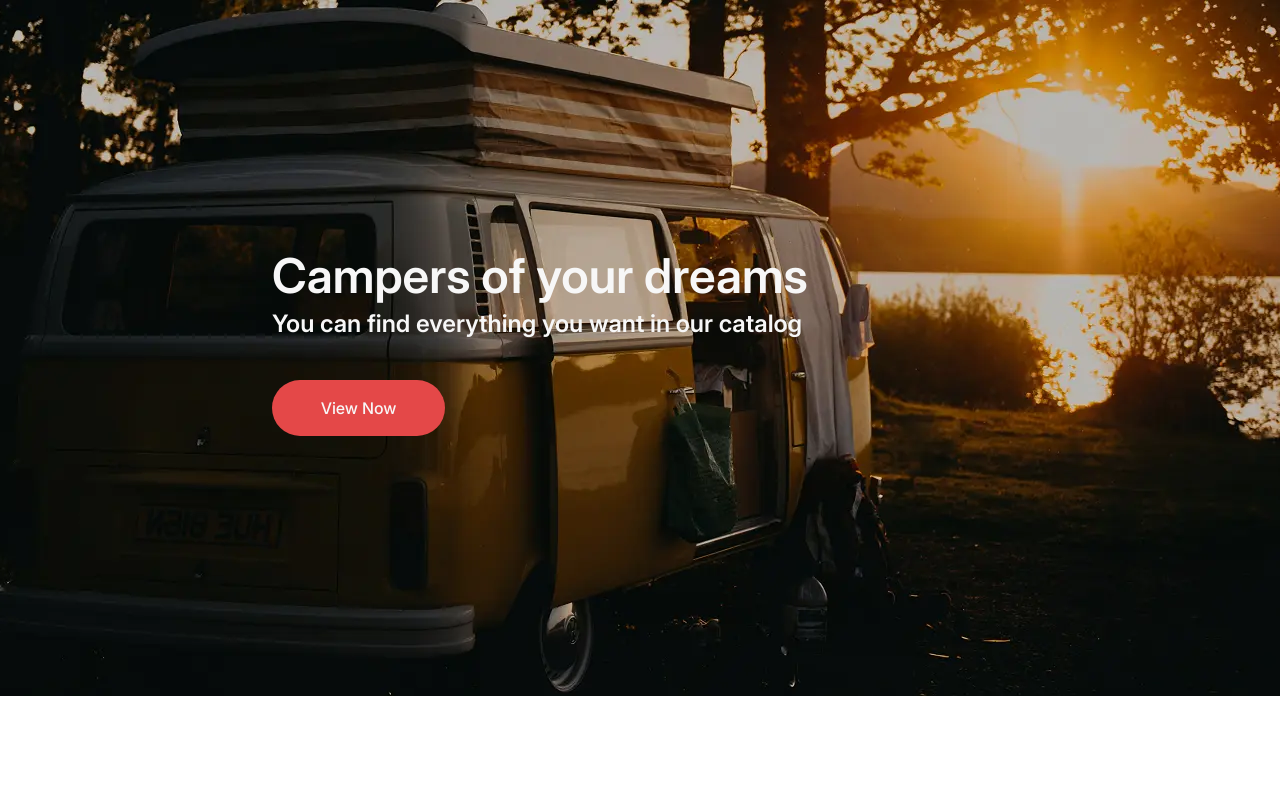
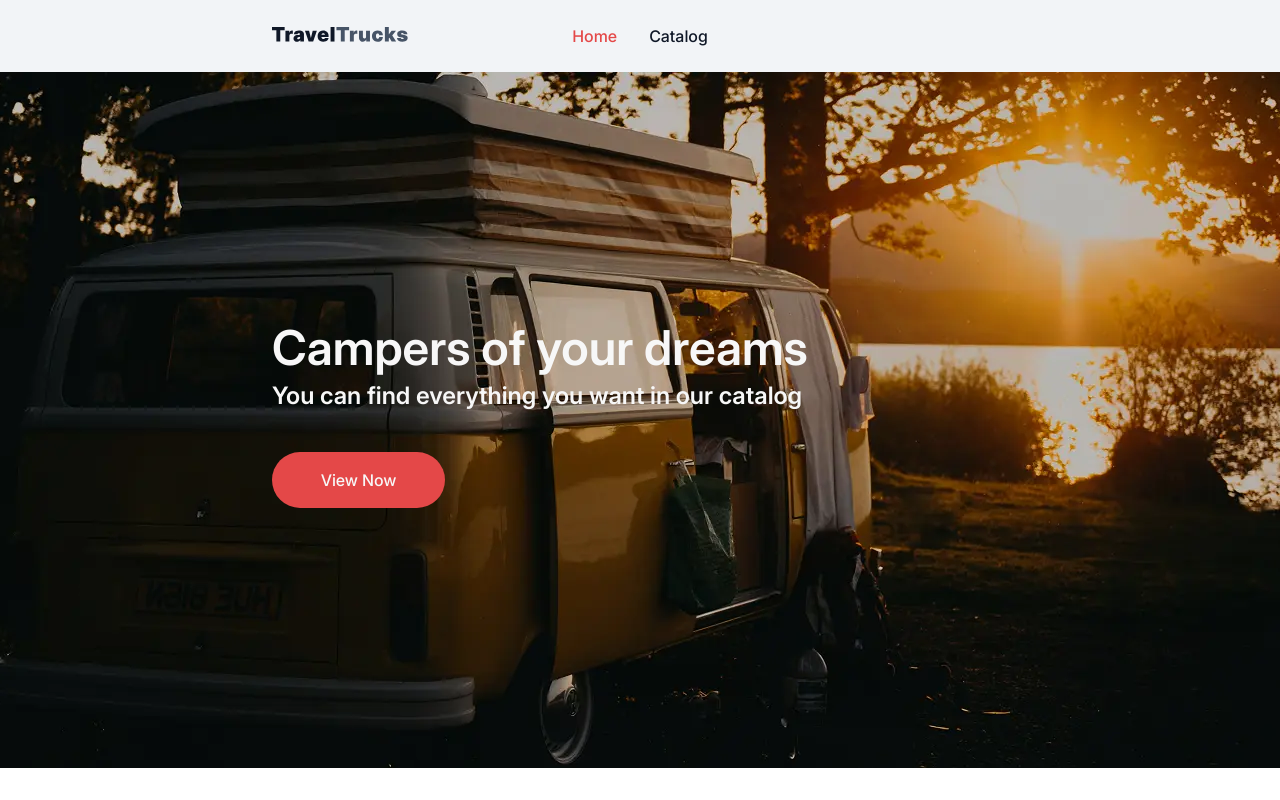
Before and after one commit to TanyaInfo86/traveltrucks-web, a React (Vite) app: page / in a window 1280 px wide. Built offline with nearby package versions, Linux system fonts and the light colour scheme.

Commit message:
add header, notFound, fix font

```diff
--- a/src/App.jsx
+++ b/src/App.jsx
@@ -1,11 +1,17 @@
+import Header from "./components/Header/Header.jsx";
 import { Routes, Route, Navigate } from "react-router-dom";
 import HomePage from "./pages/HomePage.jsx";
 
 export default function App() {
   return (
-    <Routes>
-      <Route path="/" element={<HomePage />} />
-      <Route path="*" element={<Navigate to="/" replace />} />
-    </Routes>
+    <>
+      <Header />
+      <main>
+        <Routes>
+          <Route path="/" element={<HomePage />} />
+          <Route path="*" element={<Navigate to="/" replace />} />
+        </Routes>
+      </main>
+    </>
   );
 }
--- /dev/null
+++ b/src/components/Header/Header.jsx
@@ -0,0 +1,19 @@
+import Navigation from "../Navigation/Navigation.jsx";
+import style from "./Header.module.css";
+import IconLogotravel from "../../assets/icons/logotravel.svg?react";
+import { NavLink } from "react-router-dom";
+
+const Header = () => {
+  return (
+    <header className={style.header}>
+      <div className={style.container}>
+        <NavLink className={style.logotravel} to="/" aria-label="Go to home">
+          <IconLogotravel />
+        </NavLink>
+        <Navigation />
+      </div>
+    </header>
+  );
+};
+
+export default Header;
--- /dev/null
+++ b/src/components/Header/Header.module.css
@@ -0,0 +1,44 @@
+.header {
+  background-color: var(--badges);
+}
+
+.container {
+  padding: 0 64px;
+  max-width: 1440px;
+  width: 100%;
+  display: flex;
+  height: 72px;
+  align-items: center;
+  justify-content: center;
+  margin: 0 auto;
+  position: relative;
+}
+
+.logotravel {
+  position: absolute;
+  left: 64px;
+}
+
+/* tablet/medium */
+@media screen and (max-width: 1440px) {
+  .container {
+    max-width: 768px;
+    padding: 0 16px;
+  }
+
+  .logotravel {
+    left: 16px;
+  }
+}
+
+/* mobile */
+@media screen and (max-width: 768px) {
+  .container {
+    max-width: 420px;
+    flex-wrap: wrap;
+  }
+
+  .logotravel {
+    position: static;
+  }
+}
--- a/src/components/Navigation/Navigation.jsx
+++ b/src/components/Navigation/Navigation.jsx
@@ -1,11 +1,19 @@
-import React from 'react'
+import { NavLink } from "react-router-dom";
+import style from "./Navigation.module.css";
+import clsx from "clsx";
 
 const Navigation = () => {
+
+      const setActiveClass = ({ isActive }) => {
+    return clsx(style.link, isActive && style.active);
+  };
+
   return (
-    <div>
-
-    </div>
-  )
-}
+    <nav>
+      <NavLink to="/" className={setActiveClass}>Home</NavLink>
+      <NavLink to="/catalog" className={setActiveClass}>Catalog</NavLink>
+    </nav>
+  );
+};
 
 export default Navigation;
--- a/src/components/Navigation/Navigation.module.css
+++ b/src/components/Navigation/Navigation.module.css
@@ -0,0 +1,15 @@
+.link {
+  font-weight: 500;
+  color: var(--main);
+  padding: 21px 16px;
+  transition: color 0.2s ease;
+  text-decoration: none;
+}
+
+.link:hover {
+  color: var(--button-hover);
+}
+
+.active {
+  color: var(--button);
+}
```
Also changed, not shown: src/components/NotFoundComponent/NotFoundComponent.jsx (added, +23 -0 lines), src/components/NotFoundComponent/NotFoundComponent.module.css (added, +55 -0 lines), src/App.css (added), src/assets/icons/logotravel.svg (added).
